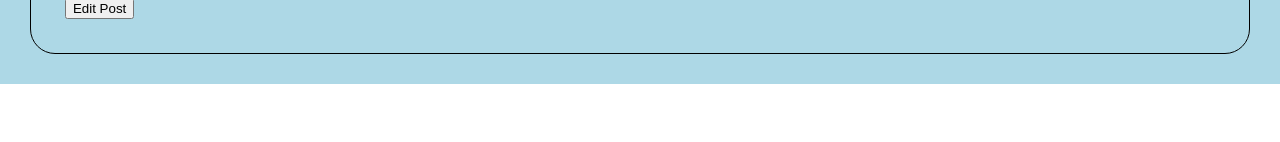
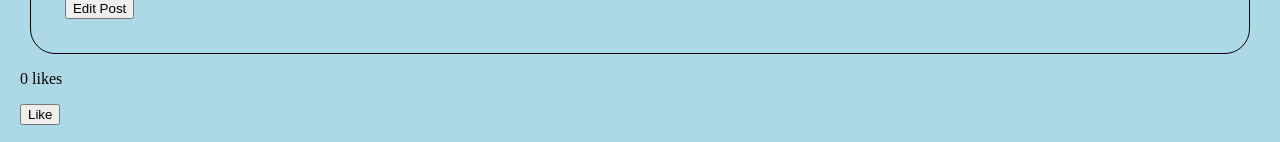
Before and after one commit to PxieFish/TT3_09, a React (Create React App) app in the folder frontend/: page /Homepage in a window 1280 px wide. Shown: the part 713-855 px from the top of the page. Before the commit the page ends 800 px from the top, so only its background shows below. Built offline with nearby package versions, Linux system fonts and the light colour scheme.

Commit message:
added like counter

```diff
--- a/frontend/src/pages/Homepage.js
+++ b/frontend/src/pages/Homepage.js
@@ -1,6 +1,17 @@
 import React, { useState } from 'react';
 import Button from 'react-bootstrap/Button';
 import IndivPost from '../components/IndivPost';
+
+function Like() {
+    const [count, setCount] = useState(0);
+
+    return (
+        <div>
+            <p> {count} likes </p>
+            <Button onClick={() => setCount(count + 1)}>Like</Button>
+        </div>
+    );
+}
 
 export default function Homepage() {
     return (
@@ -8,19 +19,8 @@ export default function Homepage() {
             <h1>Homepage</h1>
             <div>
                 <IndivPost />
-                {/*{Like}*/}
+                <Like />
             </div>
         </div>
     );
 }
-
-//function Like() {
-//    const [count, setCount] = useState(0);
-
-//    return (
-//        <div>
-//            <p> {count} likes </p>
-//            <Button onClick={() => setCount(count + 1)}>Like</Button>
-//        </div>
-//    );
-//}
```
